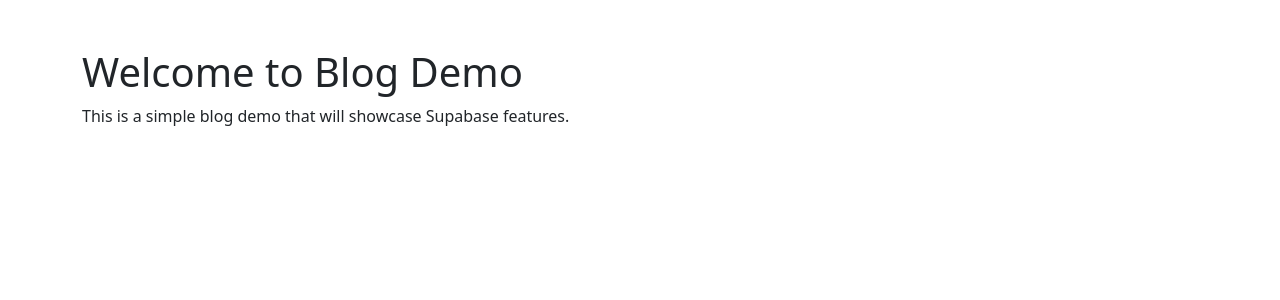
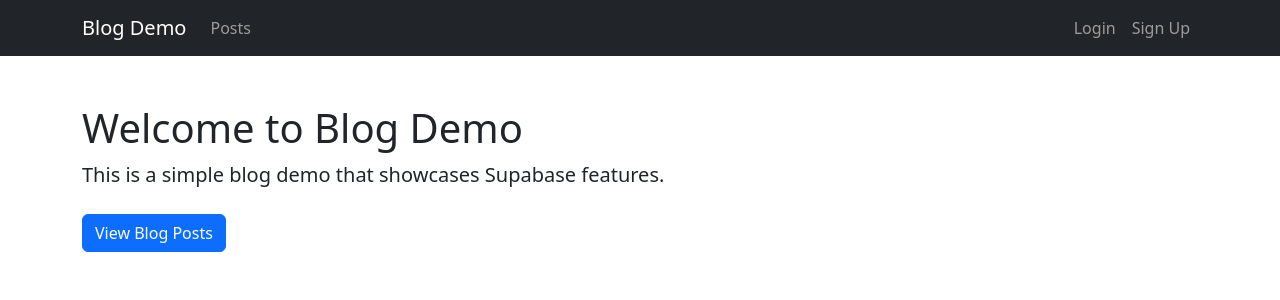
Before and after one commit to dskalec/supabase_demo, a FastAPI app: page / in a window 1280 px wide. Shown: the top 300 px of the page. Run offline with FastAPI, Linux system fonts and the light colour scheme; some libraries are stand-ins or nearby versions.

Commit message:
Constistent styling for templates

```diff
--- /dev/null
+++ b/app/templates/base.html
@@ -0,0 +1,44 @@
+<!DOCTYPE html>
+<html lang="en">
+<head>
+    <meta charset="UTF-8">
+    <meta name="viewport" content="width=device-width, initial-scale=1.0">
+    <title>{% block title %}{% endblock %} - Blog Demo</title>
+    <link href="https://cdn.jsdelivr.net/npm/bootstrap@5.3.3/dist/css/bootstrap.min.css" rel="stylesheet">
+    <link href="https://cdn.jsdelivr.net/npm/bootstrap-icons@1.11.3/font/bootstrap-icons.css" rel="stylesheet">
+    <script src="https://unpkg.com/htmx.org@1.9.12"></script>
+    <script src="https://unpkg.com/@supabase/supabase-js@2"></script>
+    {% block head %}{% endblock %}
+</head>
+<body>
+    <nav class="navbar navbar-expand-lg navbar-dark bg-dark">
+        <div class="container">
+            <a class="navbar-brand" href="/">Blog Demo</a>
+            <button class="navbar-toggler" type="button" data-bs-toggle="collapse" data-bs-target="#navbarNav">
+                <span class="navbar-toggler-icon"></span>
+            </button>
+            <div class="collapse navbar-collapse" id="navbarNav">
+                <ul class="navbar-nav me-auto">
+                    <li class="nav-item">
+                        <a class="nav-link" href="/blog/posts">Posts</a>
+                    </li>
+                </ul>
+                <div class="navbar-nav">
+                    {% if user %}
+                        <span class="nav-item nav-link text-light">Welcome, {{ user.display_name }}</span>
+                        <a class="nav-link" href="/auth/logout">Logout</a>
+                    {% else %}
+                        <a class="nav-link" href="/auth/login">Login</a>
+                        <a class="nav-link" href="/auth/signup">Sign Up</a>
+                    {% endif %}
+                </div>
+            </div>
+        </div>
+    </nav>
+
+    {% block content %}{% endblock %}
+
+    <script src="https://cdn.jsdelivr.net/npm/bootstrap@5.3.3/dist/js/bootstrap.bundle.min.js"></script>
+    {% block scripts %}{% endblock %}
+</body>
+</html>
--- a/app/templates/index.html
+++ b/app/templates/index.html
@@ -1,16 +1,18 @@
-<!DOCTYPE html>
-<html lang="en">
-<head>
-    <meta charset="UTF-8">
-    <meta name="viewport" content="width=device-width, initial-scale=1.0">
-    <title>{{ title }}</title>
-    <script src="https://unpkg.com/htmx.org@1.9.12"></script>
-    <link href="https://cdn.jsdelivr.net/npm/bootstrap@5.3.3/dist/css/bootstrap.min.css" rel="stylesheet">
-</head>
-<body>
-    <div class="container mt-5">
-        <h1>Welcome to {{ title }}</h1>
-        <p>This is a simple blog demo that will showcase Supabase features.</p>
+{% extends "base.html" %}
+
+{% block title %}Home{% endblock %}
+
+{% block content %}
+<div class="container mt-5">
+    <div class="row">
+        <div class="col-md-8">
+            <h1>Welcome to Blog Demo</h1>
+            <p class="lead">This is a simple blog demo that showcases Supabase features.</p>
+
+            <div class="mt-4">
+                <a href="/blog/posts" class="btn btn-primary">View Blog Posts</a>
+            </div>
+        </div>
     </div>
-</body>
-</html>
+</div>
+{% endblock %}
```
